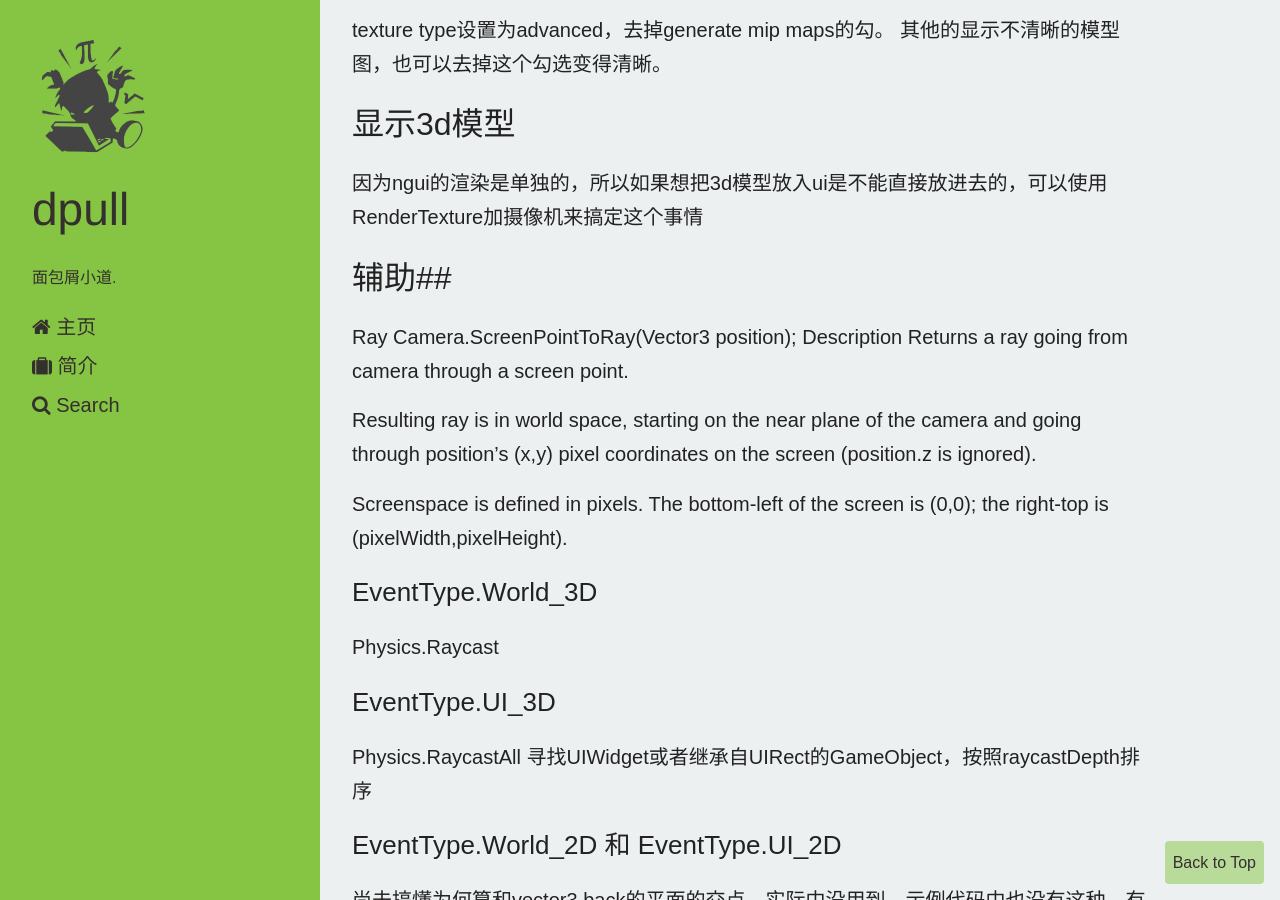
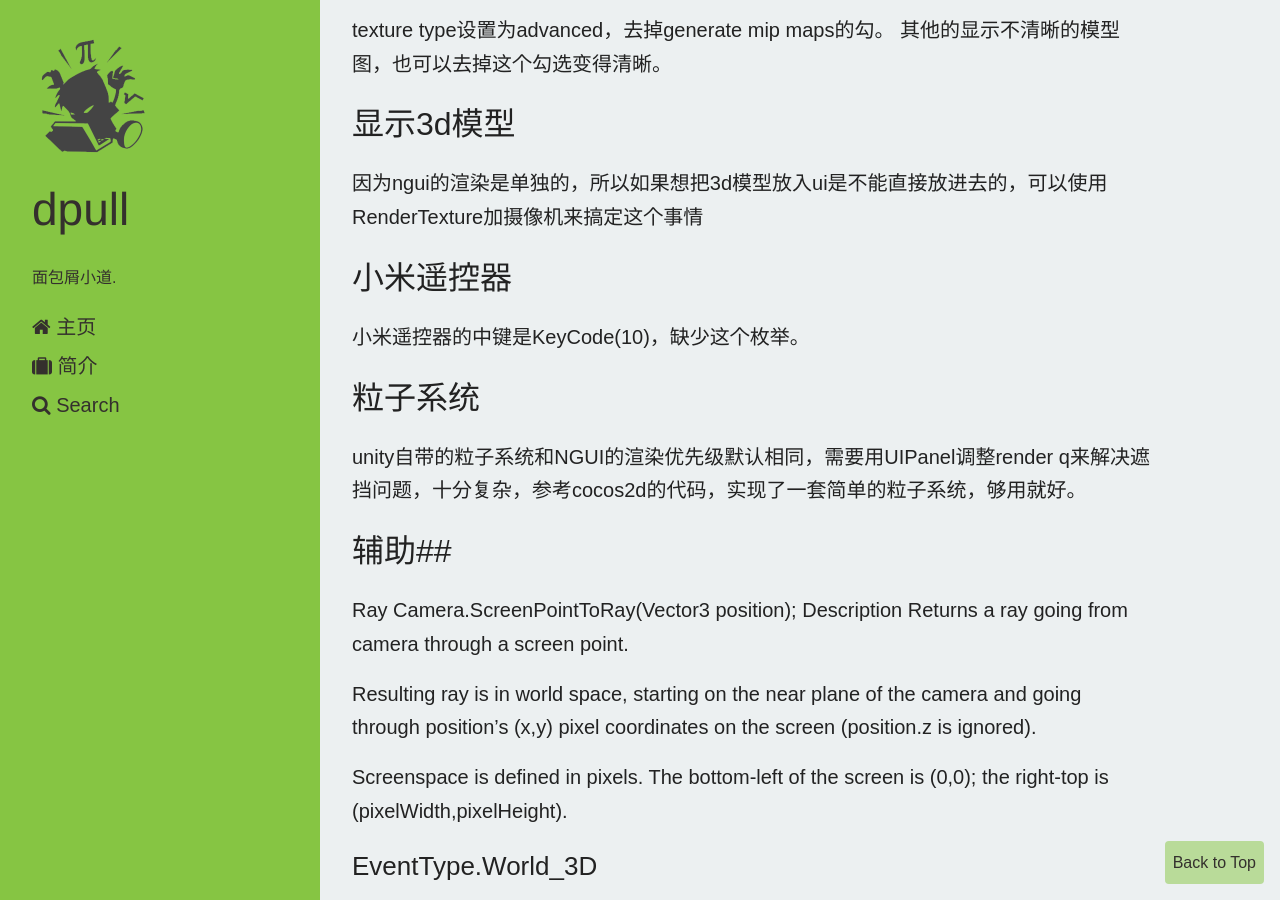
Before and after one commit to dpull/dpull.github.io, a Jekyll site: the page built from _posts/hero/2014-11-08-ngui.md, in a window 1280 px wide and 900 px high, scrolled down 1203 px. Built offline with Jekyll 4.4.1, drawn with Linux system fonts in a browser that asks for light colours; nearby versions of some CDN libraries; Markdown is read by kramdown in place of the engine named in the settings; comment, search, counter and statistics services are not loaded.

Commit message:
update doc

```diff
--- a/_posts/hero/2014-11-08-ngui.md
+++ b/_posts/hero/2014-11-08-ngui.md
@@ -32,6 +32,12 @@ texture type设置为advanced，去掉generate mip maps的勾。
 ## 显示3d模型 ##
 因为ngui的渲染是单独的，所以如果想把3d模型放入ui是不能直接放进去的，可以使用RenderTexture加摄像机来搞定这个事情
 
+## 小米遥控器 ##
+小米遥控器的中键是KeyCode(10)，缺少这个枚举。
+
+## 粒子系统 ##
+unity自带的粒子系统和NGUI的渲染优先级默认相同，需要用UIPanel调整render q来解决遮挡问题，十分复杂，参考cocos2d的代码，实现了一套简单的粒子系统，够用就好。
+
 ##辅助##
 Ray Camera.ScreenPointToRay(Vector3 position);
 Description
```
Also changed, not shown: _posts/hero/2014-12-13-skynet.md (added, +15 -0 lines).
